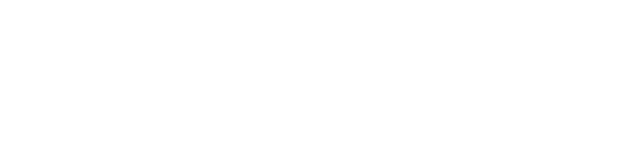
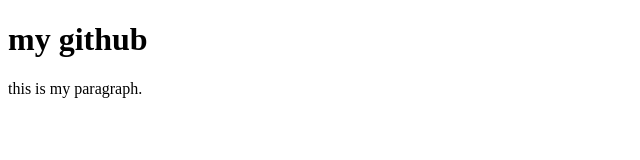
Before and after one commit to drshaila2021/my-first-repo, a plain HTML site: page index.html in a window 1280 px wide. Shown: the whole page, without its empty margins (0-640 px from the left). Drawn offline with Linux system fonts and the light colour scheme.

Commit message:
added header and para

```diff
--- a/index.html
+++ b/index.html
@@ -7,6 +7,7 @@
     <title>my first repo</title>
 </head>
 <body>
-
+   <h1>my github </h1>
+   <p>this is my paragraph.</p>
 </body>
 </html>
```
